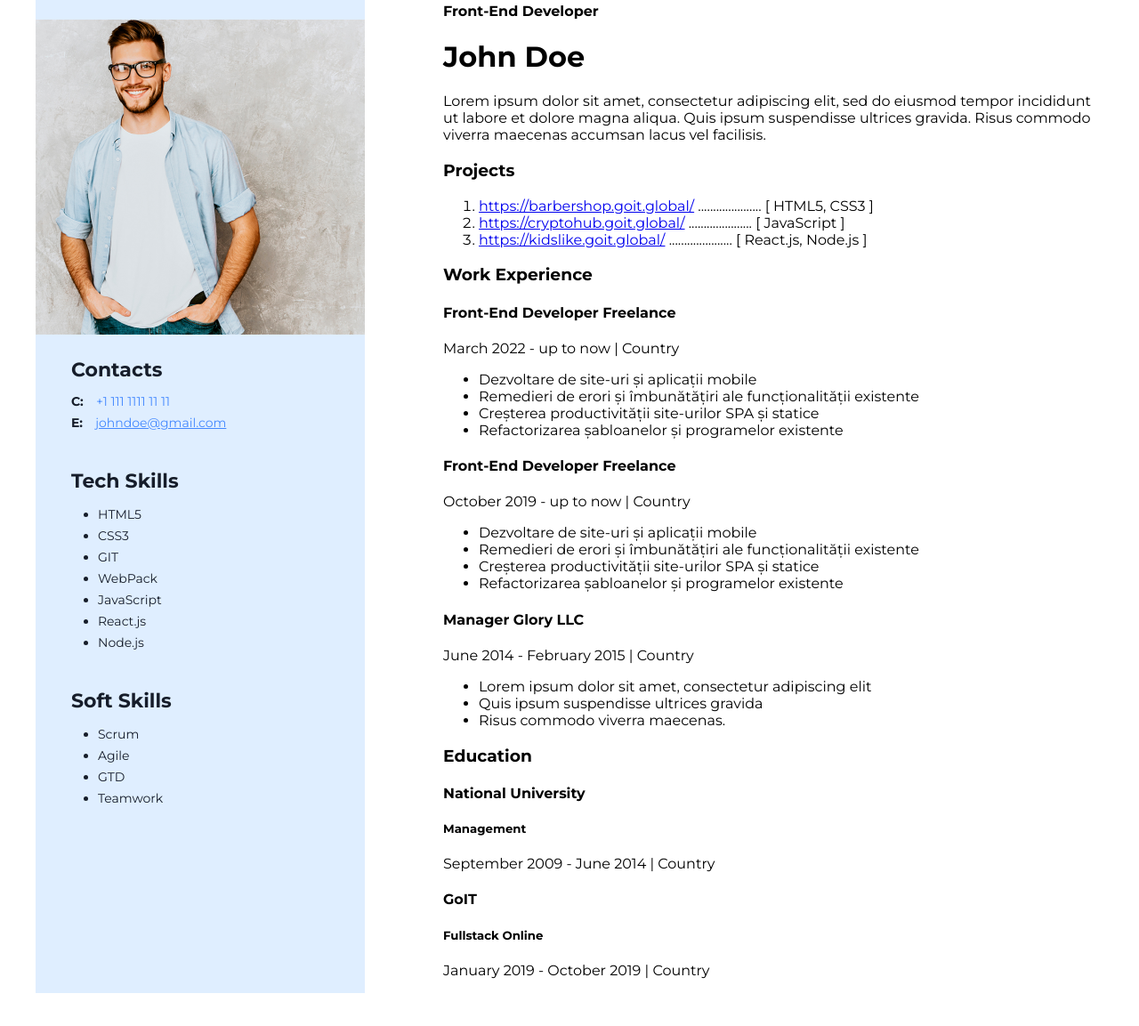
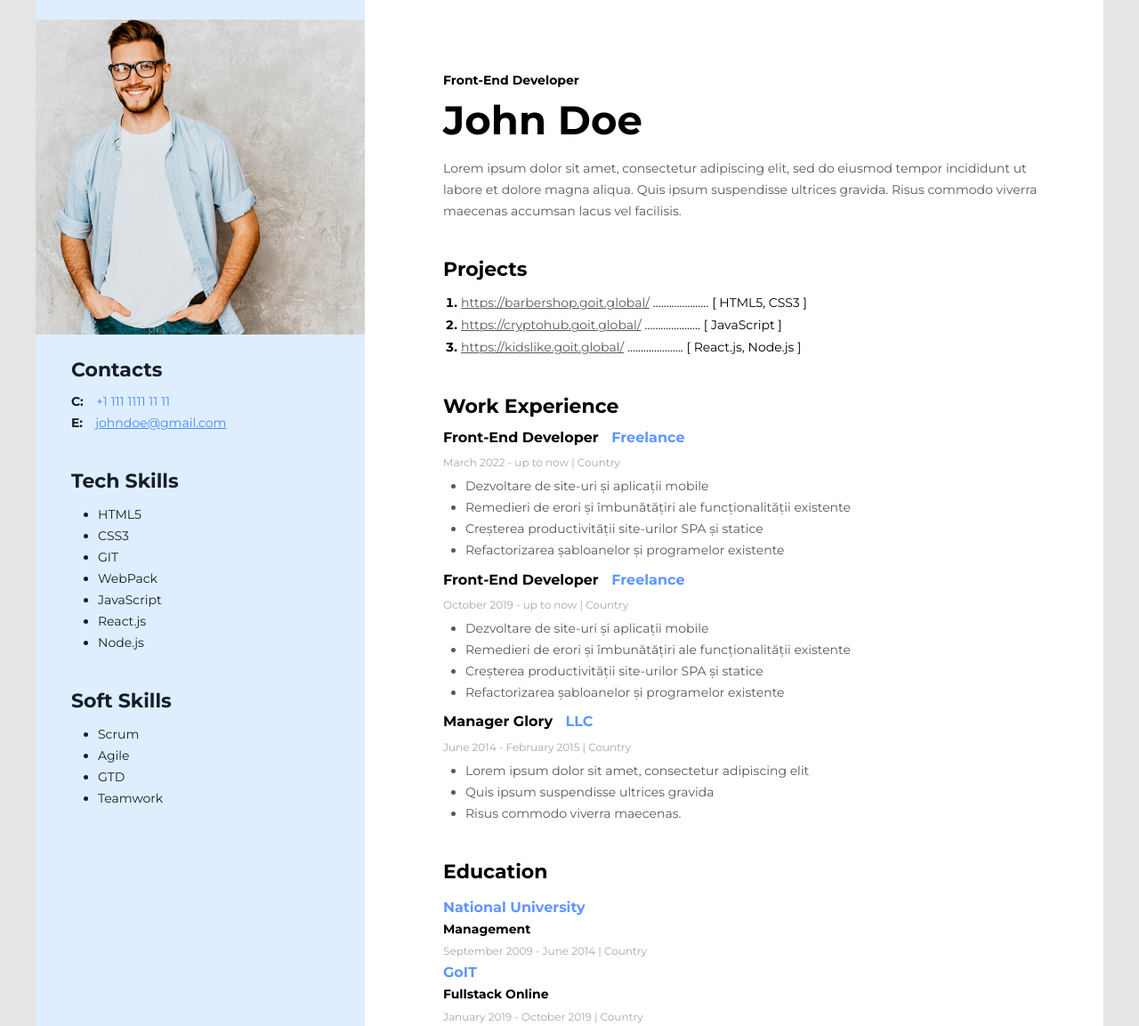
Before and after one commit to Carlii16/CV-HTML, a plain HTML site: page index.html in a window 1280 px wide. Shown: the part 58-1211 px from the top of the page at 89% size. Drawn offline with Linux system fonts and the light colour scheme.

Commit message:
finish the styles on the resume

```diff
--- a/index.html
+++ b/index.html
@@ -19,9 +19,9 @@
       <div class="right-side-container">
         <!-- about me section -->
         <div>
-          <h4>Front-End Developer</h4>
-          <h1>John Doe</h1>
-          <p>
+          <h4 class="about-me-profession">Front-End Developer</h4>
+          <h1 class="about-me-name">John Doe</h1>
+          <p class="about-me-description">
             Lorem ipsum dolor sit amet, consectetur adipiscing elit, sed do
             eiusmod tempor incididunt ut labore et dolore magna aliqua. Quis
             ipsum suspendisse ultrices gravida. Risus commodo viverra maecenas
@@ -30,43 +30,44 @@
         </div>
 
         <!-- projects section-->
-        <div>
-          <h3>Projects</h3>
-          <ol>
+        <div class="projects-section">
+          <h3 class="projects-header">Projects</h3>
+          <ol class="projects-list">
             <li>
-              <a href="https://barbershop.goit.global/"
+              <a href="https://barbershop.goit.global/" class="project-name"
                 >https://barbershop.goit.global/</a
               >
-              <span>.....................</span>
-              <span>[ HTML5, CSS3 ]</span>
+              <span class="project-info">.....................</span>
+              <span class="project-info">[ HTML5, CSS3 ]</span>
             </li>
             <li>
-              <a href="https://cryptohub.goit.global/"
+              <a href="https://cryptohub.goit.global/" class="project-name"
                 >https://cryptohub.goit.global/</a
               >
-              <span>.....................</span>
-              <span>[ JavaScript ]</span>
+              <span class="project-info">.....................</span>
+              <span class="project-info">[ JavaScript ]</span>
             </li>
             <li>
-              <a href="https://kidslike.goit.global/"
+              <a href="https://kidslike.goit.global/" class="project-name"
                 >https://kidslike.goit.global/</a
               >
-              <span>.....................</span>
-              <span>[ React.js, Node.js ]</span>
+              <span class="project-info">.....................</span>
+              <span class="project-info">[ React.js, Node.js ]</span>
             </li>
           </ol>
         </div>
 
         <!-- work experience section-->
-        <div>
-          <h3>Work Experience</h3>
+        <div class="work-experience-section">
+          <h3 class="work-experience-header">Work Experience</h3>
 
-          <!-- 1st company
-        -->
-          <div>
-            <h4>Front-End Developer Freelance</h4>
-            <p>March 2022 - up to now | Country</p>
-            <ul>
+          <!-- 1st company -->
+          <div class="company-container">
+            <h4 class="company-name">
+              Front-End Developer <span class="company-info">Freelance</span>
+            </h4>
+            <p class="company-time">March 2022 - up to now | Country</p>
+            <ul class="company-elements-list">
               <li>Dezvoltare de site-uri și aplicații mobile</li>
               <li>
                 Remedieri de erori și îmbunătățiri ale funcționalității
@@ -78,10 +79,12 @@
           </div>
 
           <!-- 2nd company-->
-          <div>
-            <h4>Front-End Developer Freelance</h4>
-            <p>October 2019 - up to now | Country</p>
-            <ul>
+          <div class="company-container">
+            <h4 class="company-name">
+              Front-End Developer <span class="company-info">Freelance</span>
+            </h4>
+            <p class="company-time">October 2019 - up to now | Country</p>
+            <ul class="company-elements-list">
               <li>Dezvoltare de site-uri și aplicații mobile</li>
               <li>
                 Remedieri de erori și îmbunătățiri ale funcționalității
@@ -93,10 +96,12 @@
           </div>
 
           <!-- 3rd company -->
-          <div>
-            <h4>Manager Glory LLC</h4>
-            <p>June 2014 - February 2015 | Country</p>
-            <ul>
+          <div class="company-container">
+            <h4 class="company-name">
+              Manager Glory <span class="company-info">LLC</span>
+            </h4>
+            <p class="company-time">June 2014 - February 2015 | Country</p>
+            <ul class="company-elements-list">
               <li>Lorem ipsum dolor sit amet, consectetur adipiscing elit</li>
               <li>Quis ipsum suspendisse ultrices gravida</li>
               <li>Risus commodo viverra maecenas.</li>
@@ -105,20 +110,22 @@
         </div>
 
         <!-- education section-->
-        <h3>Education</h3>
+        <div class="education-container">
+          <h3 class="education-header">Education</h3>
 
-        <!-- 1st education -->
-        <div>
-          <h4>National University</h4>
-          <h5>Management</h5>
-          <p>September 2009 - June 2014 | Country</p>
-        </div>
+          <!-- 1st education -->
+          <div>
+            <h4 class="education-type">National University</h4>
+            <h5 class="education-name">Management</h5>
+            <p class="education-time">September 2009 - June 2014 | Country</p>
+          </div>
 
-        <!-- 2nd education -->
-        <div>
-          <h4>GoIT</h4>
-          <h5>Fullstack Online</h5>
-          <p>January 2019 - October 2019 | Country</p>
+          <!-- 2nd education -->
+          <div>
+            <h4 class="education-type">GoIT</h4>
+            <h5 class="education-name">Fullstack Online</h5>
+            <p class="education-time">January 2019 - October 2019 | Country</p>
+          </div>
         </div>
       </div>
       <!-- sidebar section -->
--- a/styles/styles.css
+++ b/styles/styles.css
@@ -1,6 +1,7 @@
 /* our app */
 body {
   font-family: "Montserrat", sans-serif;
+  background-color: #e5e5e5;
 }
 
 .app-wrapper {
@@ -8,6 +9,7 @@ body {
   flex-direction: row-reverse;
   width: 1200px;
   margin: 40px auto;
+  background-color: #ffffff;
 }
 
 /* sidebar styles */
@@ -111,4 +113,144 @@ body {
 /* main content styles */
 .right-side-container {
   padding-left: 88px;
+  padding-top: 80px;
+  padding-right: 40px;
+  padding-bottom: 180px;
 }
+
+.about-me-profession {
+  font-size: 14px;
+  font-style: normal;
+  font-weight: 700;
+  line-height: normal;
+}
+
+.about-me-name {
+  font-size: 45px;
+  font-style: normal;
+  font-weight: 700;
+  line-height: normal;
+  margin-top: -10px;
+}
+
+.about-me-description {
+  font-weight: 400;
+  font-size: 14px;
+  font-style: normal;
+  line-height: 24px;
+  color: #595959;
+  margin-top: -15px;
+}
+
+.projects-section {
+  margin-top: 40px;
+}
+
+.projects-header {
+  font-weight: 700;
+  font-size: 22px;
+  font-style: normal;
+  line-height: normal;
+}
+
+.projects-list {
+  font-weight: 700;
+  font-size: 14px;
+  font-style: normal;
+  line-height: 24px;
+  margin-left: -20px;
+  margin-top: -10px;
+}
+
+.project-name {
+  font-weight: 400;
+  font-size: 14px;
+  line-height: 171%;
+  text-decoration: underline;
+  color: #595959;
+}
+
+.project-info {
+  font-weight: 400;
+}
+
+.work-experience-section {
+  margin-top: 40px;
+}
+
+.work-experience-header {
+  font-weight: 700;
+  font-size: 22px;
+}
+
+.company-name {
+  font-weight: 700;
+  font-size: 16px;
+  font-style: normal;
+  line-height: normal;
+}
+
+.company-info {
+  color: #6096ff;
+  margin-left: 10px;
+}
+
+.company-time {
+  font-weight: 400;
+  font-size: 12px;
+  color: #a8a8a8;
+  font-style: normal;
+  line-height: normal;
+  margin-top: -10px;
+}
+
+.company-elements-list {
+  font-weight: 400;
+  font-size: 14px;
+  line-height: 24px;
+  color: #595959;
+  font-style: normal;
+  margin-left: -15px;
+  margin-top: -5px;
+}
+
+.company-container {
+  margin-top: -10px;
+}
+
+.education-container {
+  margin-top: 40px;
+}
+
+.education-header {
+  font-weight: 700;
+  font-size: 22px;
+  font-style: normal;
+  line-height: normal;
+}
+
+.education-type {
+  font-weight: 700;
+  font-size: 16px;
+  color: #6096ff;
+  font-style: normal;
+  line-height: normal;
+  margin-top: -5px;
+}
+
+.education-name {
+  font-weight: 700;
+  font-size: 14px;
+  font-style: normal;
+  line-height: normal;
+  margin-top: -15px;
+}
+
+.education-time {
+  font-weight: 400;
+  font-size: 12px;
+  color: #a8a8a8;
+  font-style: normal;
+  line-height: normal;
+  margin-top: -15px;
+}
```
